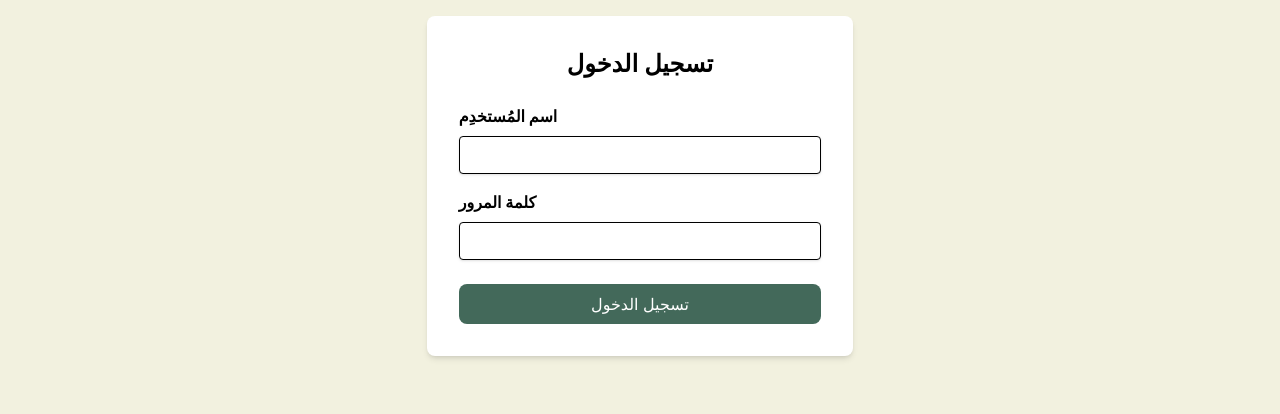
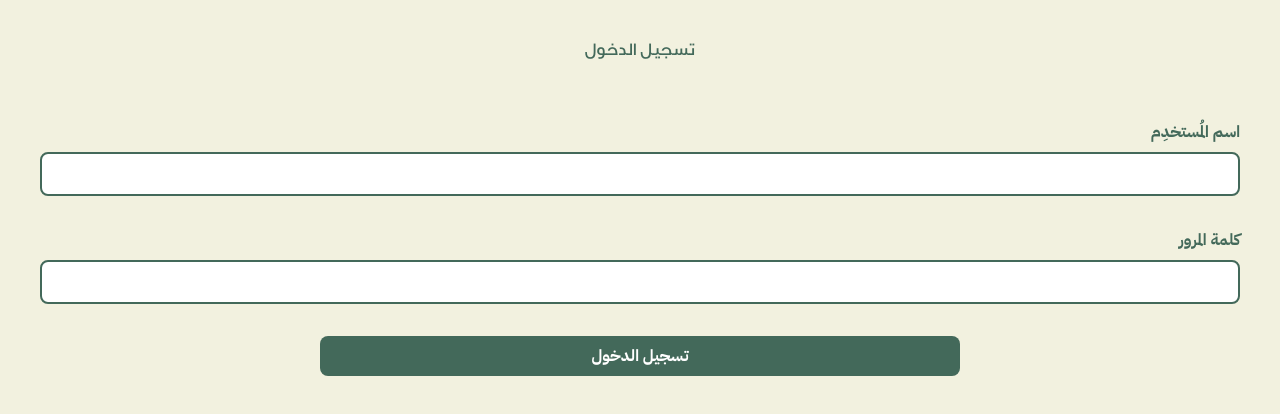
Before and after one commit to Khodor21/almu3in, a Next.js app: page /admin/login in a window 1280 px wide. Shown: the top 414 px of the page. Built offline with nearby package versions, Linux system fonts and the light colour scheme.

Commit message:
Edit Login Form

```diff
--- a/app/admin/login/page.js
+++ b/app/admin/login/page.js
@@ -35,17 +35,15 @@ const Login = () => {
   };
 
   return (
-    <div className="bg-second h-full py-4 flex items-center justify-center">
-      <div className="bg-white rounded-lg p-8 shadow-md w-4/12">
-        <h1 className="text-2xl font-semibold mb-6 text-center">
+    <div className="bg-second h-full py-4 text-center">
+      <div className="flex flex-col gap-4 mt-6">
+        <h1 id="swissra" className="text-main">
           تسجيل الدخول
         </h1>
         <form onSubmit={handleSubmit}>
-          <div className="mb-4">
-            <label
-              htmlFor="username"
-              className="block text-gray-700 font-bold mb-2"
-            >
+          <div className="flex flex-col gap-4 mt-10">
+            <div className="mb-4 flex flex-col gap-2 text-right mx-10">
+              <label htmlFor="username" id="ibmBold" className="text-main">
                 اسم المُستخدِم
               </label>
               <input
@@ -55,14 +53,11 @@ const Login = () => {
                 value={username}
                 onChange={(e) => setUsername(e.target.value)}
                 required
-              className="shadow appearance-none border rounded w-full py-2 px-3 text-gray-700 leading-tight focus:outline-none focus:shadow-outline"
+                className="text-left border-2 text-main rounded-lg py-2 px-4"
               />
             </div>
-          <div className="mb-6">
-            <label
-              htmlFor="password"
-              className="block text-gray-700 font-bold mb-2"
-            >
+            <div className="mb-4 flex flex-col gap-2 text-right mx-10">
+              <label htmlFor="password" className="text-main" id="ibmBold">
                 كلمة المرور
               </label>
               <input
@@ -72,15 +67,17 @@ const Login = () => {
                 value={password}
                 onChange={(e) => setPassword(e.target.value)}
                 required
-              className="shadow appearance-none border rounded w-full py-2 px-3 text-gray-700 leading-tight focus:outline-none focus:shadow-outline"
+                className="text-left border-2 text-main rounded-lg py-2 px-4"
               />
             </div>
             <button
+              id="ibmBold"
               type="submit"
-            className="bg-main text-white rounded-lg py-2 px-4 w-full"
+              className="bg-main text-white rounded-lg py-2 px-4 w-[50%] mx-auto"
             >
               تسجيل الدخول
             </button>
+          </div>
         </form>
       </div>
     </div>
```
Lines whose indentation alone changed are shown as unchanged.
